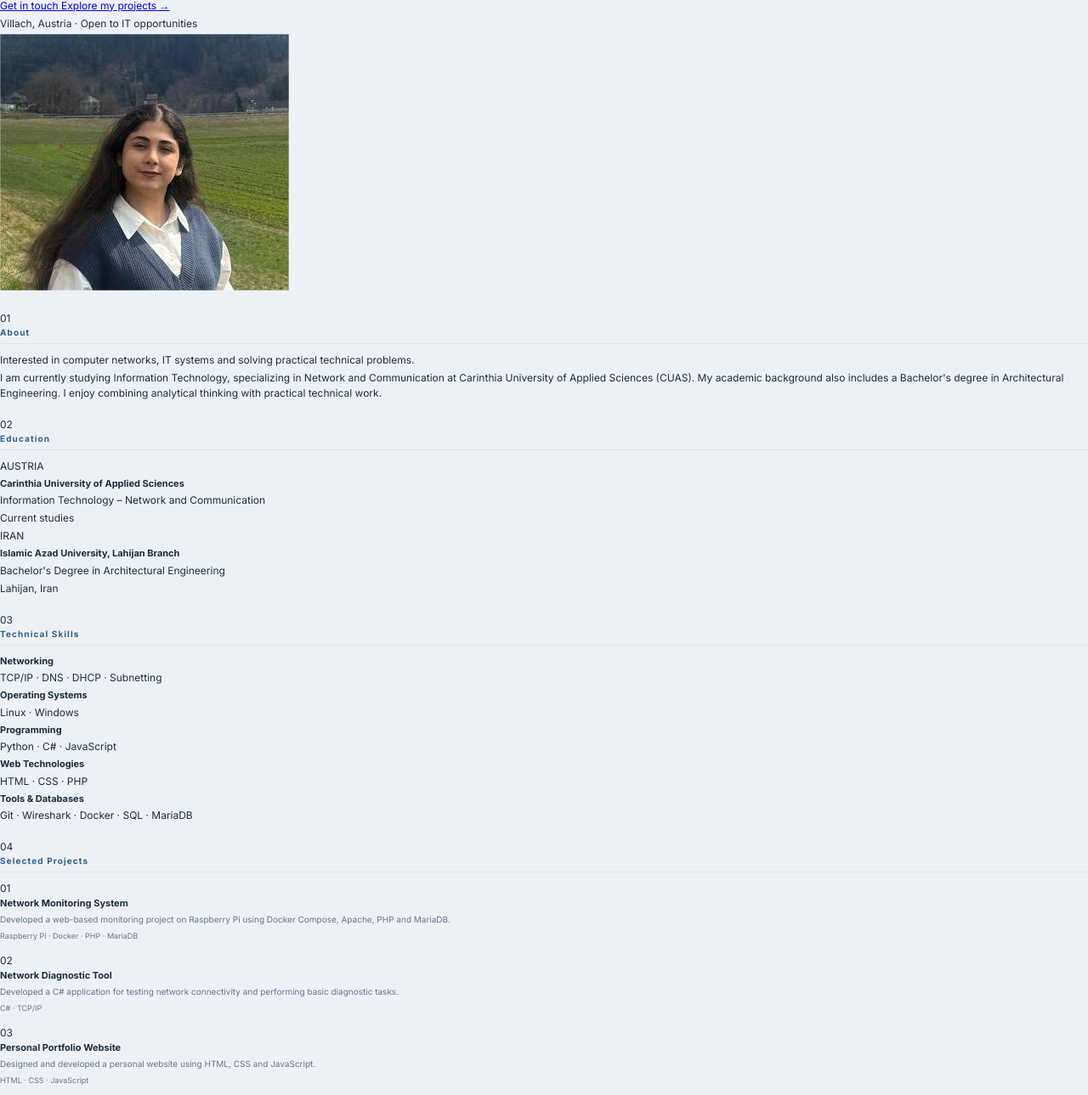
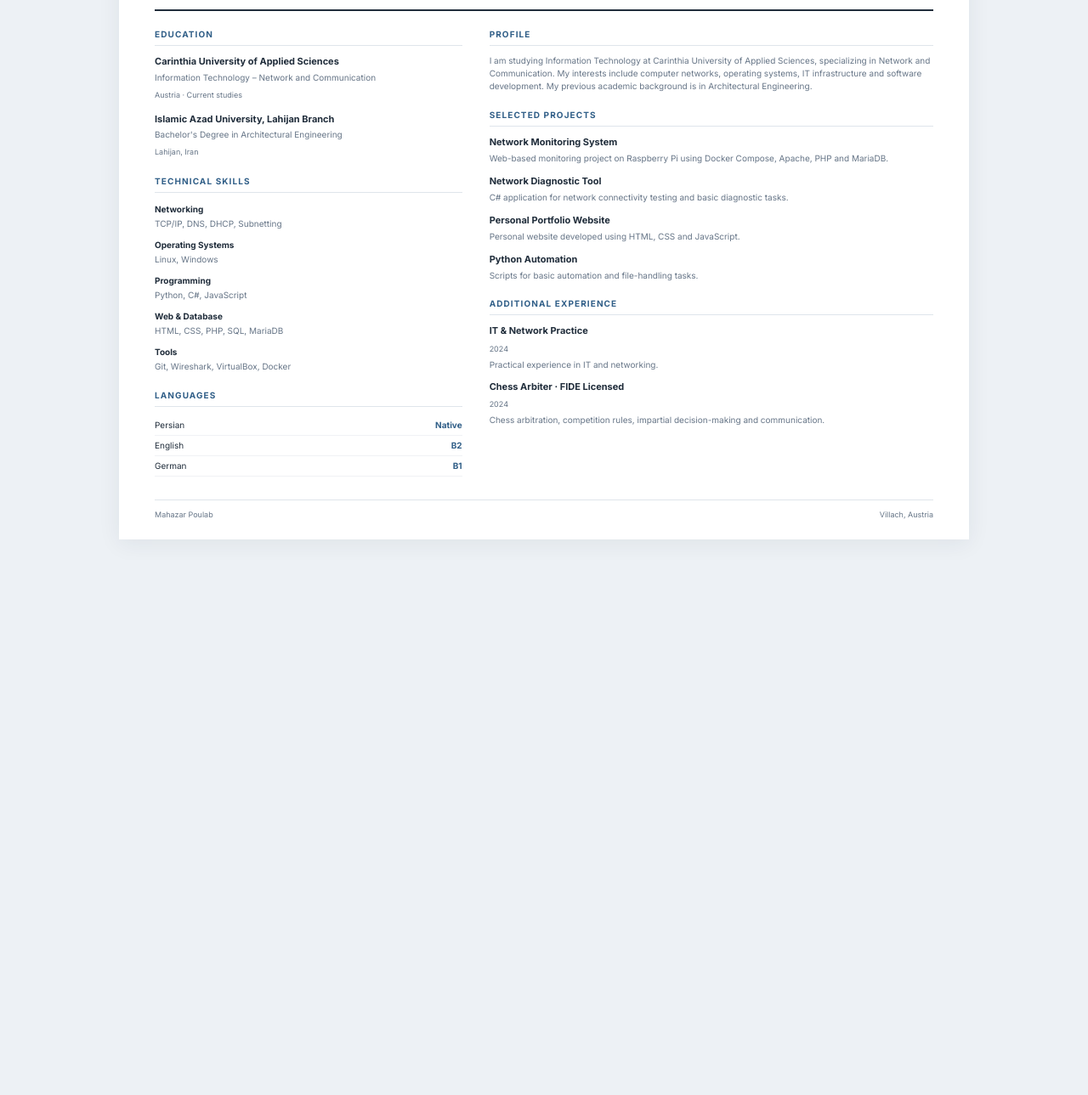
Before and after one commit to mahazarplb/mahazar-cv, a plain HTML site: page index.html in a window 1280 px wide. Shown: the part 181-1470 px from the top of the page at 85% size. After the commit the page ends 840 px from the top, so only its background shows below. Drawn offline with Linux system fonts and the light colour scheme.

Commit message:
Revise index.html for CV presentation
Updated the CV page layout and content for better presentation.

```diff
--- a/index.html
+++ b/index.html
@@ -4,342 +4,167 @@
 <head>
     <meta charset="UTF-8">
     <meta name="viewport" content="width=device-width, initial-scale=1.0">
-
-    <meta name="description" content="Mahazar Poulab | IT Student - Network and Communication">
-
-    <title>Mahazar Poulab | IT Portfolio</title>
-
+    <title>Mahazar Poulab | CV</title>
     <link rel="preconnect" href="https://fonts.googleapis.com">
-    <link rel="preconnect" href="https://fonts.gstatic.com" crossorigin>
     <link href="https://fonts.googleapis.com/css2?family=Inter:wght@400;500;600;700&display=swap" rel="stylesheet">
-
     <link rel="stylesheet" href="./style.css">
 </head>
-
 <body>
 
-<header class="header">
-    <a href="#home" class="logo">MP<span>.</span></a>
+<div class="cv-page">
 
-    <nav>
-        <a href="#about">About</a>
-        <a href="#education">Education</a>
-        <a href="#skills">Skills</a>
-        <a href="#projects">Projects</a>
-        <a href="#contact">Contact</a>
-    </nav>
+    <header class="top">
+        <img src="./profile.jpg" alt="Mahazar Poulab" class="photo">
 
-    <button id="download-cv" class="download-button">
-        Save as PDF
-    </button>
-</header>
+        <div class="identity">
+            <p class="eyebrow">INFORMATION TECHNOLOGY · NETWORK & COMMUNICATION</p>
+            <h1>Mahazar <span>Poulab</span></h1>
+            <p class="summary">
+                IT student focused on computer networks, IT infrastructure
+                and practical software development.
+            </p>
+            <div class="contact-line">
+                Villach, Austria
+                <span>·</span>
+                <a href="mailto:mahazar.poulab96@gmail.com">mahazar.poulab96@gmail.com</a>
+                <span>·</span>
+                <a href="https://github.com/mahazarplb" target="_blank">GitHub</a>
+            </div>
+        </div>
 
-<main>
+        <button id="print-cv" type="button">Save PDF</button>
+    </header>
 
-    <!-- HERO -->
+    <main class="columns">
 
-    <section class="hero container" id="home">
+        <aside class="left-column">
 
-        <div class="hero-content">
+            <section>
+                <h2>EDUCATION</h2>
+                <div class="item">
+                    <h3>Carinthia University of Applied Sciences</h3>
+                    <p>Information Technology – Network and Communication</p>
+                    <small>Austria · Current studies</small>
+                </div>
 
-            <p class="subtitle">IT STUDENT · NETWORK & COMMUNICATION</p>
+                <div class="item">
+                    <h3>Islamic Azad University, Lahijan Branch</h3>
+                    <p>Bachelor's Degree in Architectural Engineering</p>
+                    <small>Lahijan, Iran</small>
+                </div>
+            </section>
 
-            <h1>Mahazar<br><span>Poulab</span></h1>
+            <section>
+                <h2>TECHNICAL SKILLS</h2>
+                <div class="skill">
+                    <strong>Networking</strong>
+                    <p>TCP/IP, DNS, DHCP, Subnetting</p>
+                </div>
+                <div class="skill">
+                    <strong>Operating Systems</strong>
+                    <p>Linux, Windows</p>
+                </div>
+                <div class="skill">
+                    <strong>Programming</strong>
+                    <p>Python, C#, JavaScript</p>
+                </div>
+                <div class="skill">
+                    <strong>Web & Database</strong>
+                    <p>HTML, CSS, PHP, SQL, MariaDB</p>
+                </div>
+                <div class="skill">
+                    <strong>Tools</strong>
+                    <p>Git, Wireshark, VirtualBox, Docker</p>
+                </div>
+            </section>
 
-            <p class="intro">
-                Information Technology student at Carinthia University
-                of Applied Sciences, focused on computer networks,
-                IT infrastructure and practical software development.
-            </p>
+            <section>
+                <h2>LANGUAGES</h2>
+                <div class="language">
+                    <span>Persian</span><strong>Native</strong>
+                </div>
+                <div class="language">
+                    <span>English</span><strong>B2</strong>
+                </div>
+                <div class="language">
+                    <span>German</span><strong>B1</strong>
+                </div>
+            </section>
 
-            <div class="hero-buttons">
-                <a href="mailto:mahazar.poulab96@gmail.com" class="primary-button">
-                    Get in touch
-                </a>
+        </aside>
 
-                <a href="#projects" class="secondary-link">
-                    Explore my projects →
-                </a>
-            </div>
+        <div class="right-column">
 
-            <p class="location">
-                Villach, Austria · Open to IT opportunities
-            </p>
+            <section>
+                <h2>PROFILE</h2>
+                <p class="body-text">
+                    I am studying Information Technology at Carinthia University
+                    of Applied Sciences, specializing in Network and Communication.
+                    My interests include computer networks, operating systems,
+                    IT infrastructure and software development. My previous
+                    academic background is in Architectural Engineering.
+                </p>
+            </section>
+
+            <section>
+                <h2>SELECTED PROJECTS</h2>
+
+                <div class="project">
+                    <h3>Network Monitoring System</h3>
+                    <p>
+                        Web-based monitoring project on Raspberry Pi using
+                        Docker Compose, Apache, PHP and MariaDB.
+                    </p>
+                </div>
+
+                <div class="project">
+                    <h3>Network Diagnostic Tool</h3>
+                    <p>
+                        C# application for network connectivity testing
+                        and basic diagnostic tasks.
+                    </p>
+                </div>
+
+                <div class="project">
+                    <h3>Personal Portfolio Website</h3>
+                    <p>Personal website developed using HTML, CSS and JavaScript.</p>
+                </div>
+
+                <div class="project">
+                    <h3>Python Automation</h3>
+                    <p>Scripts for basic automation and file-handling tasks.</p>
+                </div>
+            </section>
+
+            <section>
+                <h2>ADDITIONAL EXPERIENCE</h2>
+
+                <div class="experience">
+                    <h3>IT & Network Practice</h3>
+                    <small>2024</small>
+                    <p>Practical experience in IT and networking.</p>
+                </div>
+
+                <div class="experience">
+                    <h3>Chess Arbiter · FIDE Licensed</h3>
+                    <small>2024</small>
+                    <p>
+                        Chess arbitration, competition rules,
+                        impartial decision-making and communication.
+                    </p>
+                </div>
+            </section>
 
         </div>
+    </main>
 
-        <div class="photo-container">
-            <img src="./profile.jpg" alt="Mahazar Poulab" class="profile-photo">
-        </div>
+    <footer>
+        <span>Mahazar Poulab</span>
+        <span>Villach, Austria</span>
+    </footer>
 
-    </section>
-
-
-    <!-- ABOUT -->
-
-    <section class="section container" id="about">
-
-        <div class="section-heading">
-            <span>01</span>
-            <h2>About</h2>
-        </div>
-
-        <div class="section-content">
-
-            <p class="highlight">
-                Interested in computer networks, IT systems and
-                solving practical technical problems.
-            </p>
-
-            <p>
-                I am currently studying Information Technology,
-                specializing in Network and Communication at
-                Carinthia University of Applied Sciences (CUAS).
-
-                My academic background also includes a Bachelor's
-                degree in Architectural Engineering. I enjoy combining
-                analytical thinking with practical technical work.
-            </p>
-
-        </div>
-
-    </section>
-
-
-    <!-- EDUCATION -->
-
-    <section class="section container" id="education">
-
-        <div class="section-heading">
-            <span>02</span>
-            <h2>Education</h2>
-        </div>
-
-        <div class="section-content">
-
-            <article class="entry">
-                <p class="entry-location">AUSTRIA</p>
-
-                <h3>Carinthia University of Applied Sciences</h3>
-
-                <p class="entry-title">
-                    Information Technology – Network and Communication
-                </p>
-
-                <p class="muted">Current studies</p>
-            </article>
-
-            <article class="entry">
-                <p class="entry-location">IRAN</p>
-
-                <h3>Islamic Azad University, Lahijan Branch</h3>
-
-                <p class="entry-title">
-                    Bachelor's Degree in Architectural Engineering
-                </p>
-
-                <p class="muted">Lahijan, Iran</p>
-            </article>
-
-        </div>
-
-    </section>
-
-
-    <!-- SKILLS -->
-
-    <section class="section container" id="skills">
-
-        <div class="section-heading">
-            <span>03</span>
-            <h2>Technical Skills</h2>
-        </div>
-
-        <div class="section-content">
-
-            <div class="skill-row">
-                <h3>Networking</h3>
-                <p>TCP/IP · DNS · DHCP · Subnetting</p>
-            </div>
-
-            <div class="skill-row">
-                <h3>Operating Systems</h3>
-                <p>Linux · Windows</p>
-            </div>
-
-            <div class="skill-row">
-                <h3>Programming</h3>
-                <p>Python · C# · JavaScript</p>
-            </div>
-
-            <div class="skill-row">
-                <h3>Web Technologies</h3>
-                <p>HTML · CSS · PHP</p>
-            </div>
-
-            <div class="skill-row">
-                <h3>Tools & Databases</h3>
-                <p>Git · Wireshark · Docker · SQL · MariaDB</p>
-            </div>
-
-        </div>
-
-    </section>
-
-
-    <!-- PROJECTS -->
-
-    <section class="section container" id="projects">
-
-        <div class="section-heading">
-            <span>04</span>
-            <h2>Selected Projects</h2>
-        </div>
-
-        <div class="section-content">
-
-            <article class="project">
-                <span class="project-number">01</span>
-
-                <div>
-                    <h3>Network Monitoring System</h3>
-
-                    <p>
-                        Developed a web-based monitoring project on
-                        Raspberry Pi using Docker Compose, Apache,
-                        PHP and MariaDB.
-                    </p>
-
-                    <small>Raspberry Pi · Docker · PHP · MariaDB</small>
-                </div>
-            </article>
-
-            <article class="project">
-                <span class="project-number">02</span>
-
-                <div>
-                    <h3>Network Diagnostic Tool</h3>
-
-                    <p>
-                        Developed a C# application for testing network
-                        connectivity and performing basic diagnostic tasks.
-                    </p>
-
-                    <small>C# · TCP/IP</small>
-                </div>
-            </article>
-
-            <article class="project">
-                <span class="project-number">03</span>
-
-                <div>
-                    <h3>Personal Portfolio Website</h3>
-
-                    <p>
-                        Designed and developed a personal website
-                        using HTML, CSS and JavaScript.
-                    </p>
-
-                    <small>HTML · CSS · JavaScript</small>
-                </div>
-            </article>
-
-            <article class="project">
-                <span class="project-number">04</span>
-
-                <div>
-                    <h3>Python Automation</h3>
-
-                    <p>
-                        Created Python scripts for basic automation
-                        and file-handling tasks.
-                    </p>
-
-                    <small>Python · Automation</small>
-                </div>
-            </article>
-
-        </div>
-
-    </section>
-
-
-    <!-- EXPERIENCE -->
-
-    <section class="section container" id="experience">
-
-        <div class="section-heading">
-            <span>05</span>
-            <h2>Experience</h2>
-        </div>
-
-        <div class="section-content">
-
-            <article class="entry">
-                <h3>IT & Network Practice</h3>
-                <p class="muted">2024</p>
-                <p>Practical experience in IT and networking.</p>
-            </article>
-
-            <article class="entry">
-                <h3>Chess Arbiter · FIDE Licensed</h3>
-                <p class="muted">2024</p>
-                <p>
-                    Experience in chess arbitration, competition rules,
-                    impartial decision-making and communication.
-                </p>
-            </article>
-
-        </div>
-
-    </section>
-
-
-    <!-- LANGUAGES -->
-
-    <section class="section container" id="languages">
-
-        <div class="section-heading">
-            <span>06</span>
-            <h2>Languages</h2>
-        </div>
-
-        <div class="section-content language-list">
-            <p><strong>Persian</strong><span>Native</span></p>
-            <p><strong>English</strong><span>B2</span></p>
-            <p><strong>German</strong><span>B1</span></p>
-        </div>
-
-    </section>
-
-
-    <!-- CONTACT -->
-
-    <section class="contact container" id="contact">
-
-        <div>
-            <p class="subtitle">CONTACT</p>
-            <h2>Let's connect.</h2>
-            <p>
-                Interested in IT internships and working-student opportunities.
-            </p>
-        </div>
-
-        <a href="mailto:mahazar.poulab96@gmail.com" class="primary-button">
-            Send an email →
-        </a>
-
-    </section>
-
-</main>
-
-
-<footer class="container">
-    <span>© <span id="year"></span> Mahazar Poulab</span>
-    <span>Villach, Austria</span>
-</footer>
+</div>
 
 <script src="./script.js"></script>
-
 </body>
 </html>
```
